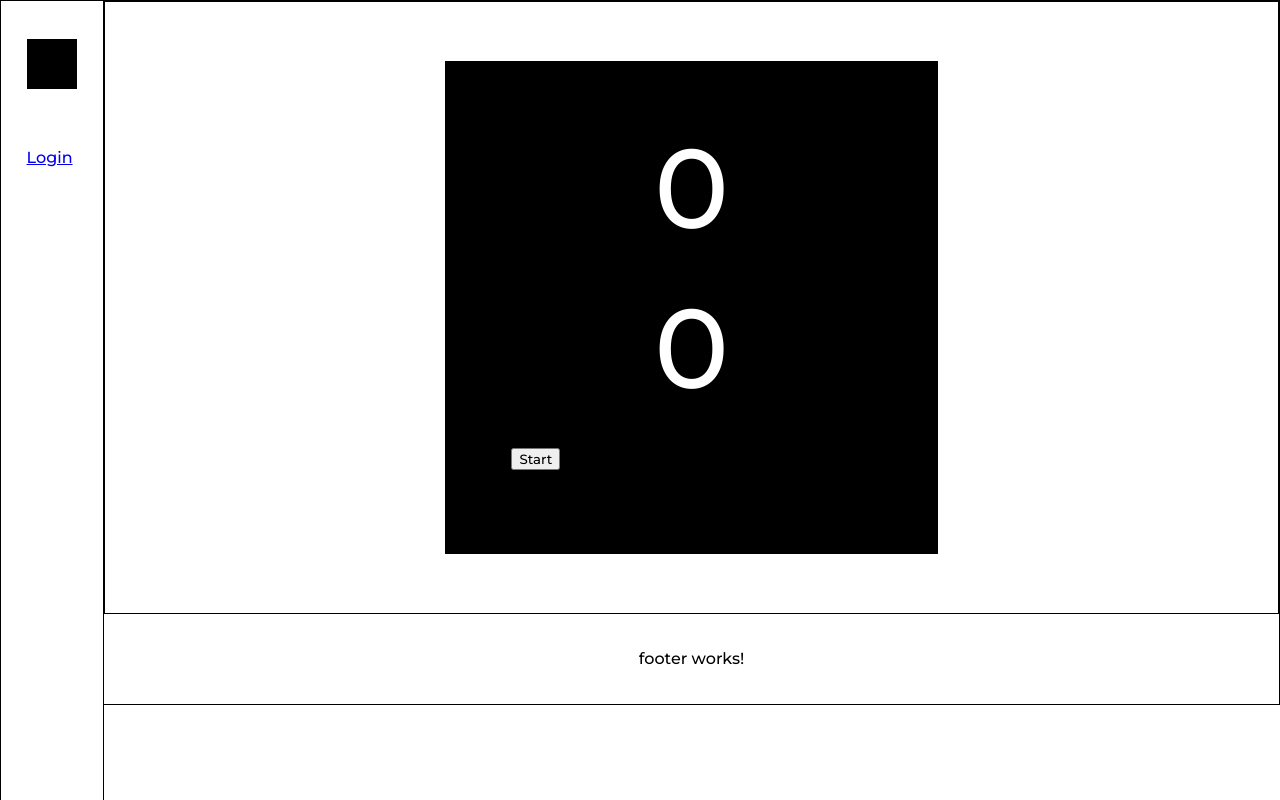
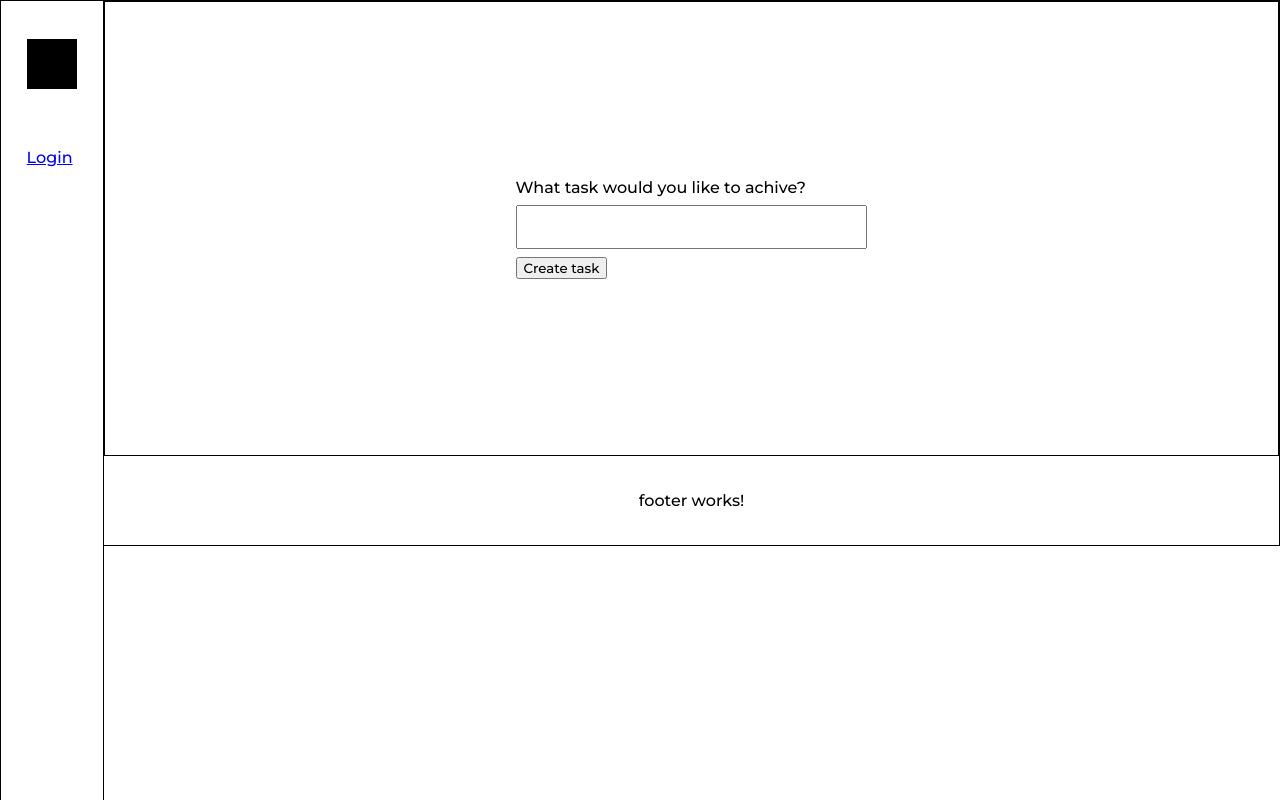
Before and after one commit to Katherine-svg/pomodoro_app, an Angular app in the folder frontend/pomodoro/: page /pomodoro-clock in a window 1280 px wide. Built offline with nearby package versions, Linux system fonts and the light colour scheme.

Commit message:
worked on pomodoro clock

```diff
--- a/frontend/pomodoro/src/app/components/account/login/login.component.html
+++ b/frontend/pomodoro/src/app/components/account/login/login.component.html
@@ -1,4 +1,4 @@
-<div id="loginForm">
+<div class="formDiv">
 <h1>Login</h1>
 <form #f="ngForm" (ngSubmit)="login(f)" novalidate>
 
--- a/frontend/pomodoro/src/app/components/account/signup/signup.component.css
+++ b/frontend/pomodoro/src/app/components/account/signup/signup.component.css
@@ -1,22 +1,3 @@
 :host {
     min-height: 100vh;
 }
-
-#signupForm {
-    width: 30%;
-    margin: 15% auto;
-}
-form {
-    margin: 3% auto;
-}
-
-hr {
-    margin: 8px 0;
-}
-
-input {
-    width: 100%;
-    padding: 12px 20px;
-    margin: 8px 0;
-    box-sizing: border-box;
-  }
--- a/frontend/pomodoro/src/app/components/account/signup/signup.component.html
+++ b/frontend/pomodoro/src/app/components/account/signup/signup.component.html
@@ -1,4 +1,4 @@
-<div id="signupForm">
+<div class="formDiv">
 <h1>Sign up</h1>
 <form #s="ngForm" (ngSubmit)="register(s)" novalidate>
     <label>Email</label>
--- a/frontend/pomodoro/src/app/components/core-appservices/pomodoro-clock/pomodoro-clock.component.css
+++ b/frontend/pomodoro/src/app/components/core-appservices/pomodoro-clock/pomodoro-clock.component.css
@@ -12,12 +12,14 @@
 
 p {
     text-align: center;
-    font-size: 7em;
+    font-size: 1em;
     color: white;
 }
 
-button {
-    margin: 5%;
+#time {
+    text-align: center;
+    font-size: 7em;
+    color: white;
 }
 
 /*
--- a/frontend/pomodoro/src/app/components/core-appservices/pomodoro-clock/pomodoro-clock.component.html
+++ b/frontend/pomodoro/src/app/components/core-appservices/pomodoro-clock/pomodoro-clock.component.html
@@ -1,7 +1,20 @@
+<div class="formDiv" *ngIf="goal == null; else elseBlock">
+    <form #f="ngForm" (ngSubmit)="saveTask(f)" novalidate>
+
+        <label>What task would you like to achive?</label>
+        <input type="text" name="task" ngModel required #task="ngModel" />
+        <button>Create task</button>
+
+    </form>
+</div>
+<ng-template #elseBlock>
 <div id="pomodoro">
-    <p>{{ time }}</p>
-    <p>{{ secondsToMinutes }}</p>
+
+    <p>{{ goal }}</p>
+
+    <p id="time">{{ secondsToMinutes }}</p>
     <button id="start" (click)="start()" *ngIf="active == false" >Start</button>
     <button id="pause" (click)="pause()" *ngIf="active" >Pause</button>
     <button id="stop" (click)="reset()" *ngIf="active"  >reset</button>
 </div>
+</ng-template>
--- a/frontend/pomodoro/src/app/components/core-appservices/pomodoro-clock/pomodoro-clock.component.ts
+++ b/frontend/pomodoro/src/app/components/core-appservices/pomodoro-clock/pomodoro-clock.component.ts
@@ -6,7 +6,7 @@ import { Component, OnInit } from '@angular/core';
   styleUrls: ['./pomodoro-clock.component.css']
 })
 export class PomodoroClockComponent implements OnInit {
-
+// pomodoro clock variables
   time: number = 0
   interval
 
@@ -21,11 +21,17 @@ export class PomodoroClockComponent implements OnInit {
 
   active: boolean = false
 
+// task form variables
+
+goal: string
+
   constructor() { }
 
   ngOnInit(): void {
 
   }
+
+  // pomodoro clock methods
 
   start() {
    this.interval = setInterval(() => {
@@ -37,9 +43,6 @@ export class PomodoroClockComponent implements OnInit {
       this.secondsToMin(this.time)
       else
       this.reset()
-      // fix this to go on break and loop back
-      this.secondsToMinutes = '25:00'
-
     }, 1500)
     this.active = true
   }
@@ -50,7 +53,7 @@ export class PomodoroClockComponent implements OnInit {
   reset() {
     clearInterval(this.interval);
     this.time = 0
-    this.secondsToMin(this.time)
+    this.secondsToMinutes = this.time
   }
 
   secondsToMin(s:number) {
@@ -66,4 +69,11 @@ export class PomodoroClockComponent implements OnInit {
 
   }
 
+  // methods for goal : actual task to complete
+
+  saveTask(f) {
+    this.goal = f.value.task
+    console.log(this.goal)
+  }
+
 }
--- a/frontend/pomodoro/src/styles.css
+++ b/frontend/pomodoro/src/styles.css
@@ -17,3 +17,26 @@ font-family: 'Montserrat', sans-serif;
 h1, h2, p, label {
     padding: 3% 0;
 }
+
+
+/* all forms basic style */
+
+.formDiv {
+    width: 30%;
+    margin: 15% auto;
+}
+
+form {
+    margin: 3% auto;
+}
+
+hr {
+    margin: 8px 0;
+}
+
+input {
+    width: 100%;
+    padding: 12px 20px;
+    margin: 8px 0;
+    box-sizing: border-box;
+  }
```
